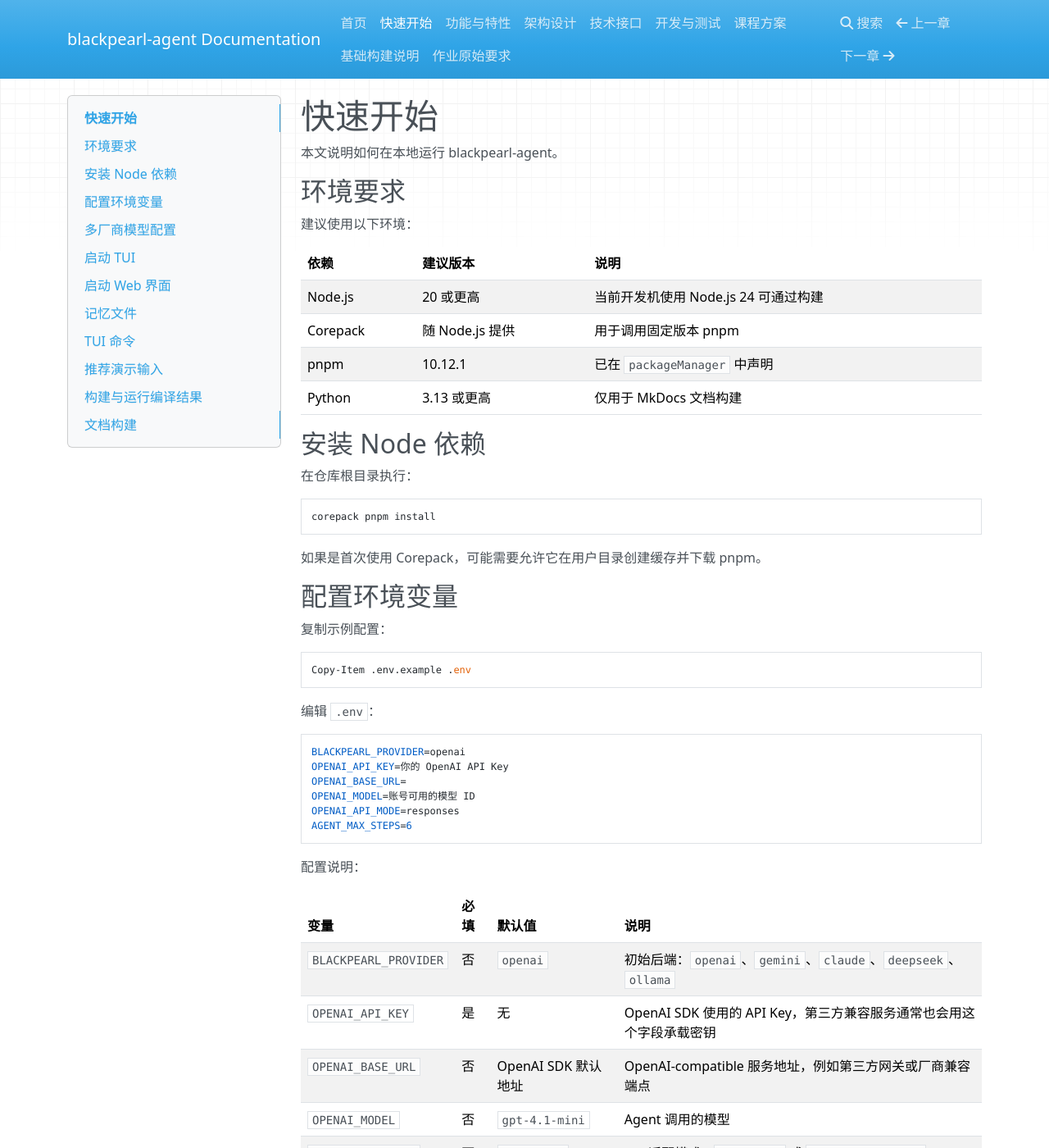
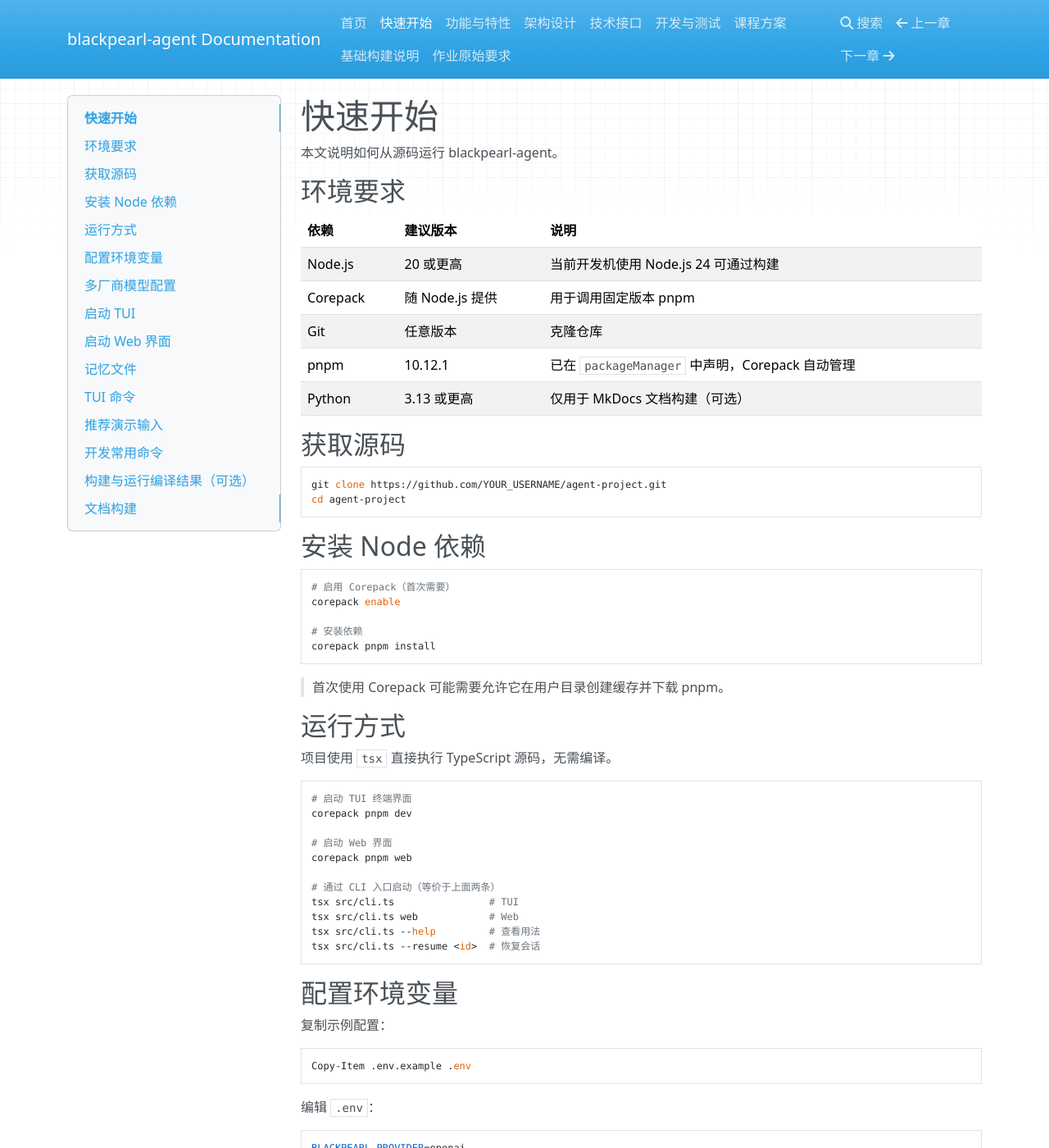
Before and after one commit to pirate-608/blackpearl, an MkDocs documentation site: the page built from docs/usage.md, in a window 1280 px wide and 1400 px high. Shown: the whole window at 82% size. Built offline with MkDocs 1.6.1, drawn with Linux system fonts in a browser that asks for light colours; nearby versions of some CDN libraries; some of the changed text lies outside the part shown.

Commit message:
update README.md, usage.md and package.json

````diff
--- a/docs/usage.md
+++ b/docs/usage.md
@@ -1,27 +1,53 @@
 # 快速开始
 
-本文说明如何在本地运行 blackpearl-agent。
+本文说明如何从源码运行 blackpearl-agent。
 
 ## 环境要求
-
-建议使用以下环境：
 
 | 依赖 | 建议版本 | 说明 |
 | --- | --- | --- |
 | Node.js | 20 或更高 | 当前开发机使用 Node.js 24 可通过构建 |
 | Corepack | 随 Node.js 提供 | 用于调用固定版本 pnpm |
-| pnpm | 10.12.1 | 已在 `packageManager` 中声明 |
-| Python | 3.13 或更高 | 仅用于 MkDocs 文档构建 |
+| Git | 任意版本 | 克隆仓库 |
+| pnpm | 10.12.1 | 已在 `packageManager` 中声明，Corepack 自动管理 |
+| Python | 3.13 或更高 | 仅用于 MkDocs 文档构建（可选） |
+
+## 获取源码
+
+```powershell
+git clone https://github.com/YOUR_USERNAME/agent-project.git
+cd agent-project
+```
 
 ## 安装 Node 依赖
 
-在仓库根目录执行：
+```powershell
+# 启用 Corepack（首次需要）
+corepack enable
 
-```powershell
+# 安装依赖
 corepack pnpm install
 ```
 
-如果是首次使用 Corepack，可能需要允许它在用户目录创建缓存并下载 pnpm。
+> 首次使用 Corepack 可能需要允许它在用户目录创建缓存并下载 pnpm。
+
+## 运行方式
+
+项目使用 `tsx` 直接执行 TypeScript 源码，无需编译。
+
+```powershell
+# 启动 TUI 终端界面
+corepack pnpm dev
+
+# 启动 Web 界面
+corepack pnpm web
+
+# 通过 CLI 入口启动（等价于上面两条）
+tsx src/cli.ts                # TUI
+tsx src/cli.ts web            # Web
+tsx src/cli.ts --help         # 查看用法
+tsx src/cli.ts --resume <id>  # 恢复会话
+```
 
 ## 配置环境变量
 
@@ -59,7 +85,7 @@
 
 ## 多厂商模型配置
 
-TUI 中输入：
+在 TUI 或 Web 界面中输入：
 
 ```text
 /connect
@@ -81,6 +107,8 @@
 /model
 /model deepseek
 ```
+
+Web 界面同样支持 `/connect`（通过模态框）和 `/model` 命令。
 
 项目使用 OpenAI SDK，并通过 `OPENAI_BASE_URL` 支持 OpenAI-compatible API。根据目标服务支持的接口选择 `OPENAI_API_MODE`：
 
@@ -191,31 +219,25 @@
 ```
 
 ```text
-读取 docs/raw-instruction.md，并总结这个作业的 3 个核心要求
-```
-
-```text
 把上面的总结写入 artifacts/homework-summary.md
 ```
 
-## 构建与运行编译结果
+## 开发常用命令
 
-构建：
+```powershell
+corepack pnpm build     # TypeScript 编译到 dist/
+corepack pnpm test      # 运行 Vitest 测试
+corepack pnpm lint      # TypeScript 类型检查（noEmit）
+```
+
+## 构建与运行编译结果（可选）
+
+如果需要运行编译后的 JS 而非 tsx 直解：
 
 ```powershell
 corepack pnpm build
-```
-
-运行编译后的入口：
-
-```powershell
-corepack pnpm start
-```
-
-运行编译后的 Web 入口：
-
-```powershell
-corepack pnpm start:web
+corepack pnpm start          # 编译后的 TUI
+corepack pnpm start:web      # 编译后的 Web
 ```
 
 ## 文档构建
````
Also changed, not shown: README.md (+63 -1 lines), package.json (+2 -5 lines).
